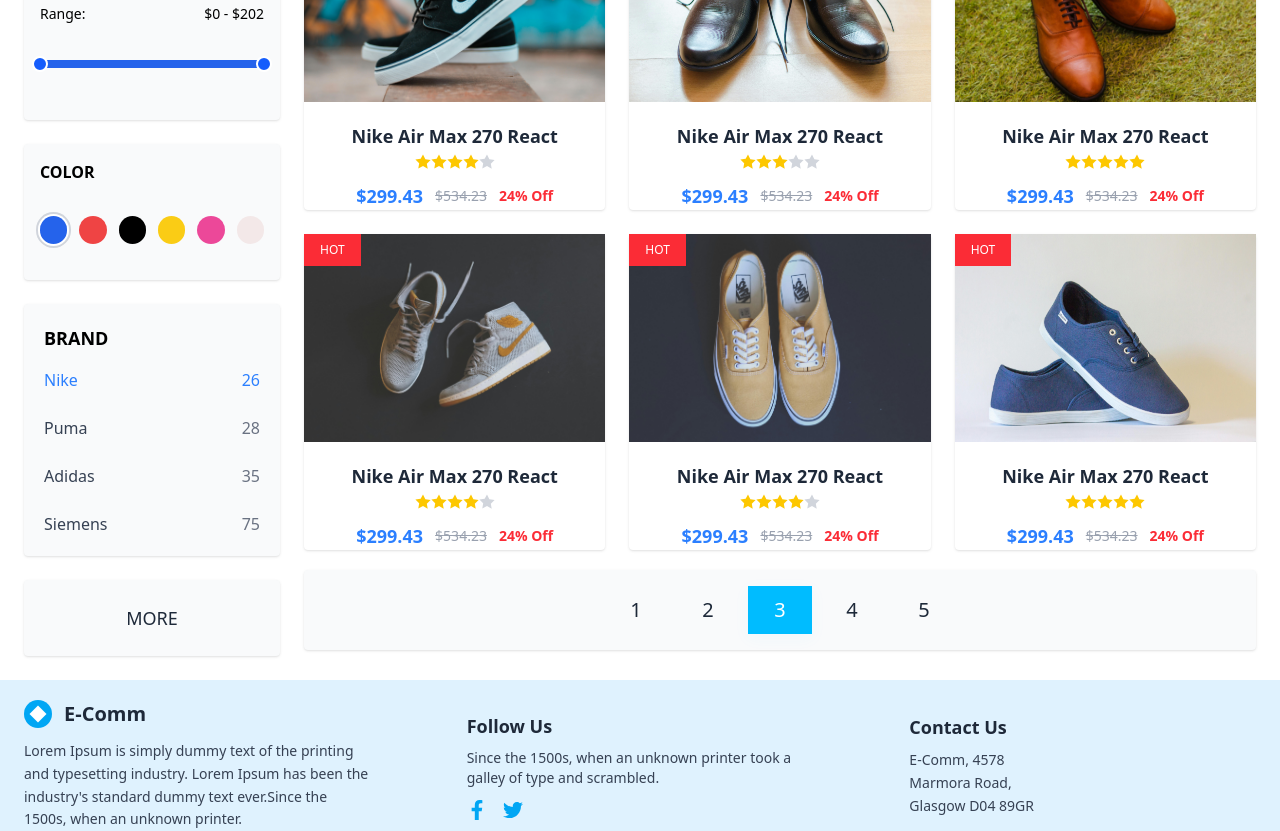
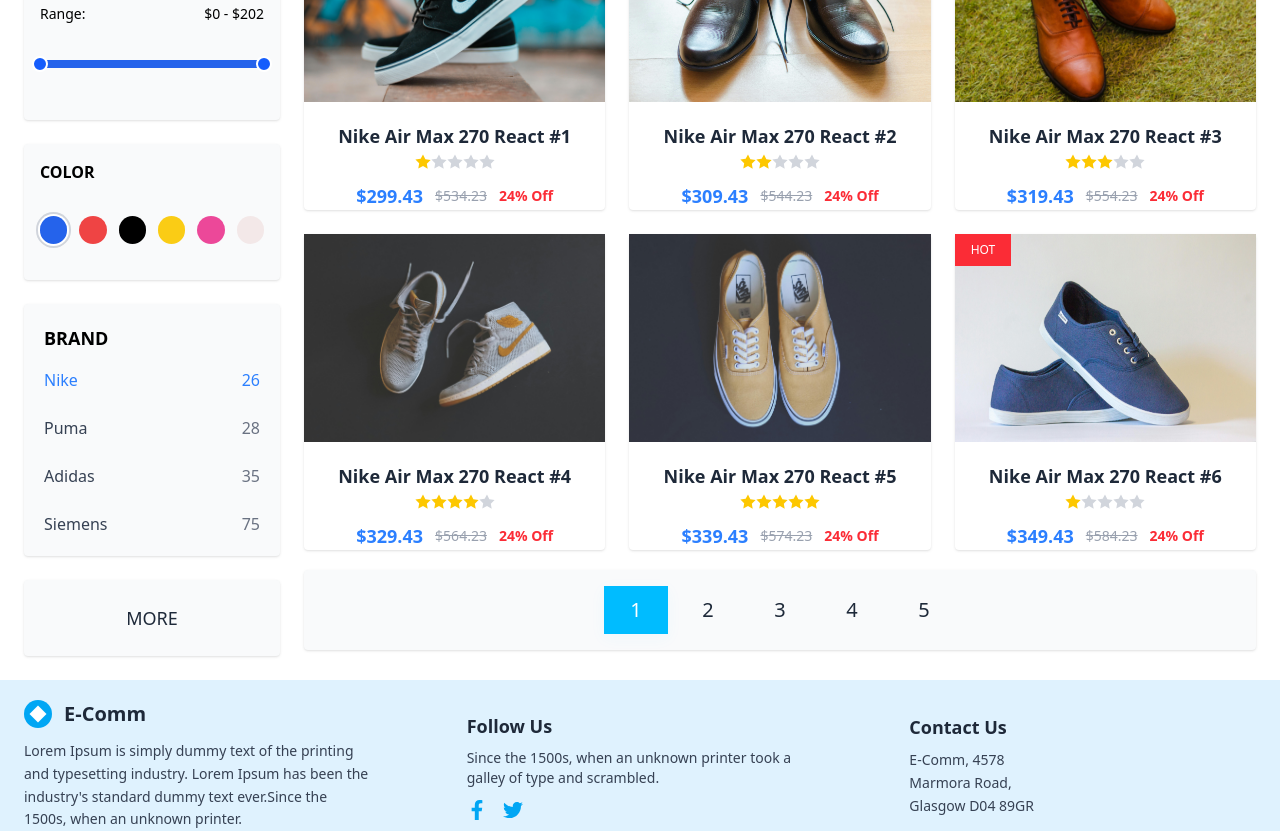
Before and after one commit to Prashant1510/EComm-Product-Listing-Page, a React (Vite) app: page / in a window 1280 px wide. Shown: the part 540-1371 px from the top of the page. Built offline with nearby package versions, Linux system fonts and the light colour scheme.

Commit message:
addded pagination functionality

```diff
--- a/src/components/Pagination.jsx
+++ b/src/components/Pagination.jsx
@@ -1,26 +1,25 @@
-import React, { useState } from "react";
 
-function Pagination() {
-  const [current, setCurrent] = useState(3);
-  const pages = [1, 2, 3, 4, 5];
+import React from "react";
 
+function Pagination({ currentPage, totalPages, onPageChange }) {
+  const pages = Array.from({ length: totalPages }, (_, i) => i + 1);
   return (
     <div className="bg-gray-50 rounded shadow-sm w-full flex justify-center py-4 mt-5">
       <div className="flex gap-2">
         {pages.map(page => (
           <button
             key={page}
-            onClick={() => setCurrent(page)}
+            onClick={() => onPageChange(page)}
             className={`
               w-16 h-12 flex items-center justify-center text-xl
                transition
-              ${current === page
+              ${currentPage === page
                 ? "bg-sky-400 text-white font-medium"
                 : "bg-transparent text-gray-800"}
               focus:outline-none
             `}
             style={{
-              boxShadow: current === page ? "0 4px 16px 0 rgba(56,189,248,0.05)" : "none"
+              boxShadow: currentPage === page ? "0 4px 16px 0 rgba(56,189,248,0.05)" : "none"
             }}
           >
             {page}
--- a/src/components/ProductGrid.jsx
+++ b/src/components/ProductGrid.jsx
@@ -1,74 +1,26 @@
 import React from "react";
 
-// Dummy data: 6 items
-const products = [
-  {
-    id: 1,
-    name: "Nike Air Max 270 React",
-    price: 299.43,
-    oldPrice: 534.23,
-    discount: "24% Off",
-    image: "/images/image1.jpg",
-    hot: true,
-    rating: 4,
-    ratingCount: 136
-  },
-  {
-    id: 2,
-    name: "Nike Air Max 270 React",
-    price: 299.43,
-    oldPrice: 534.23,
-    discount: "24% Off",
-    image: "/images/image2.jpg",
-    hot: true,
-    rating: 3,
-    ratingCount: 95
-  },
-  {
-    id: 3,
-    name: "Nike Air Max 270 React",
-    price: 299.43,
-    oldPrice: 534.23,
-    discount: "24% Off",
-    image: "/images/image3.jpg",
-    hot: true,
-    rating: 5,
-    ratingCount: 184
-  },
-  {
-    id: 4,
-    name: "Nike Air Max 270 React",
-    price: 299.43,
-    oldPrice: 534.23,
-    discount: "24% Off",
-    image: "/images/image4.jpg",
-    hot: true,
-    rating: 4,
-    ratingCount: 75
-  },
-  {
-    id: 5,
-    name: "Nike Air Max 270 React",
-    price: 299.43,
-    oldPrice: 534.23,
-    discount: "24% Off",
-    image: "/images/image5.jpg",
-    hot: true,
-    rating: 4,
-    ratingCount: 156
-  },
-  {
-    id: 6,
-    name: "Nike Air Max 270 React",
-    price: 299.43,
-    oldPrice: 534.23,
-    discount: "24% Off",
-    image: "/images/image6.jpg",
-    hot: true,
-    rating: 5,
-    ratingCount: 210
-  }
+
+// Generate 30 dummy products
+const images = [
+  "/images/image1.jpg",
+  "/images/image2.jpg",
+  "/images/image3.jpg",
+  "/images/image4.jpg",
+  "/images/image5.jpg",
+  "/images/image6.jpg"
 ];
+const products = Array.from({ length: 30 }, (_, i) => ({
+  id: i + 1,
+  name: `Nike Air Max 270 React #${i + 1}`,
+  price: 299.43 + (i % 6) * 10,
+  oldPrice: 534.23 + (i % 6) * 10,
+  discount: "24% Off",
+  image: images[i % images.length],
+  hot: i % 5 === 0,
+  rating: (i % 5) + 1,
+  ratingCount: 50 + (i * 7) % 200
+}));
 
 function ProductCard({ product }) {
   return (
@@ -104,10 +56,15 @@
   );
 }
 
-function ProductGrid() {
+
+function ProductGrid({ currentPage = 1, productsPerPage = 6 }) {
+  // Calculate which products to show
+  const startIdx = (currentPage - 1) * productsPerPage;
+  const endIdx = startIdx + productsPerPage;
+  const pageProducts = products.slice(startIdx, endIdx);
   return (
     <div className="grid grid-cols-1 sm:grid-cols-2 md:grid-cols-3 gap-6">
-      {products.map(product => (
+      {pageProducts.map(product => (
         <div className="relative" key={product.id}>
           <ProductCard product={product} />
         </div>
@@ -117,3 +74,4 @@
 }
 
 export default ProductGrid;
+export { products };
--- a/src/pages/Content.jsx
+++ b/src/pages/Content.jsx
@@ -1,17 +1,27 @@
-import React from "react";
+
+import React, { useState } from "react";
 import Banner from "../components/Banner";
 import Toolbar from "../components/Toolbar";
-import ProductGrid from "../components/ProductGrid";
+import ProductGrid, { products } from "../components/ProductGrid";
 import Pagination from "../components/Pagination";
 
-const Content = ({sidebarOpen, setSidebarOpen}) => {
+const PRODUCTS_PER_PAGE = 6;
+
+const Content = ({ sidebarOpen, setSidebarOpen }) => {
+  const [currentPage, setCurrentPage] = useState(1);
+  const totalPages = Math.ceil(products.length / PRODUCTS_PER_PAGE);
+
   return (
     <>
       <div className="w-full">
-        <Banner sidebarOpen={sidebarOpen} setSidebarOpen={setSidebarOpen}/>
-        <Toolbar/>
-        <ProductGrid/>
-        <Pagination/>
+        <Banner sidebarOpen={sidebarOpen} setSidebarOpen={setSidebarOpen} />
+        <Toolbar />
+        <ProductGrid currentPage={currentPage} productsPerPage={PRODUCTS_PER_PAGE} />
+        <Pagination
+          currentPage={currentPage}
+          totalPages={totalPages}
+          onPageChange={setCurrentPage}
+        />
       </div>
     </>
   );
```
Also changed, not shown: 1 other file (tests, documents, lock files or other folders).
